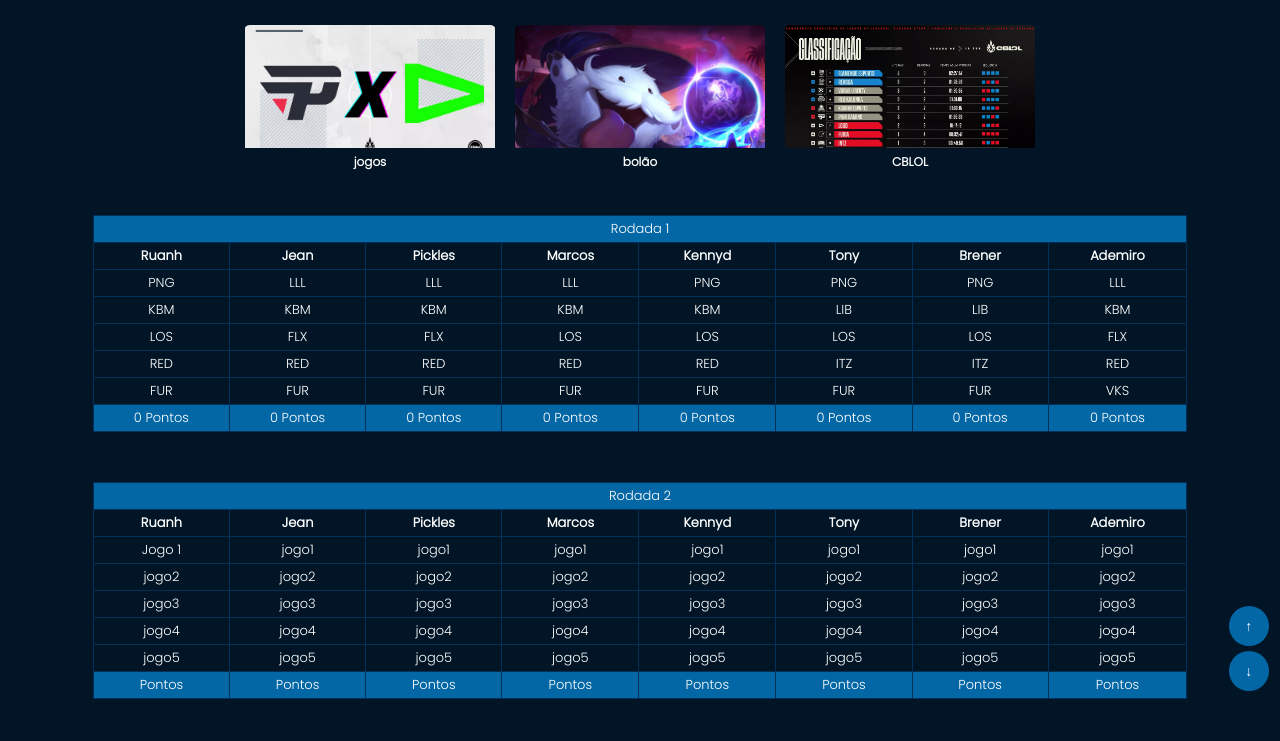
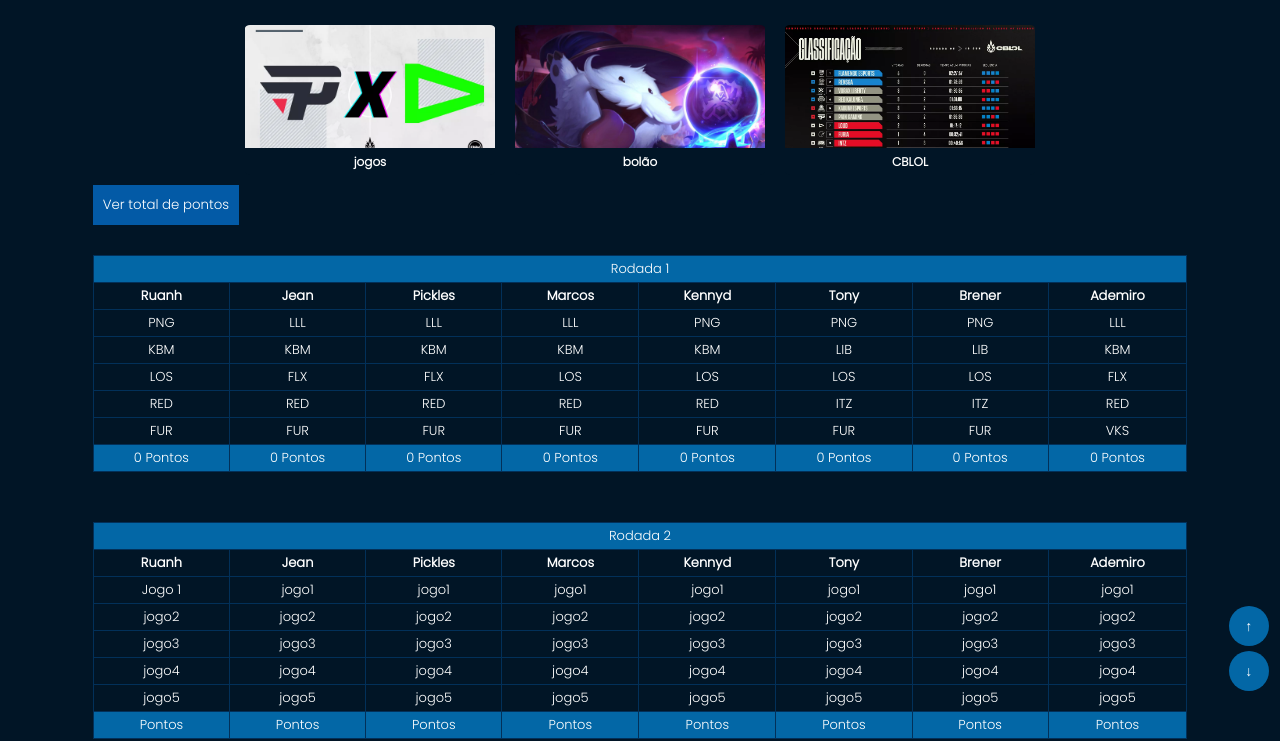
Before and after one commit to joseruanh/bolaoCbloiros, a plain HTML site: page p/planilha.html in a window 1280 px wide. Shown: the part 82-823 px from the top of the page. Drawn offline with Linux system fonts and the light colour scheme.

Commit message:
adicionando botão

```diff
--- a/estilo/planilha.css
+++ b/estilo/planilha.css
@@ -189,6 +189,27 @@ button#verPontosPlanilha:hover
     background-color: var(--cor4);
 }
 
+button.verpontosss
+{
+    background-color: var(--cor3);
+    padding: 10px;
+    border: none;
+    transition: 0.3s;
+}
+
+button.verpontosss:hover
+{
+    background-color: var(--cor5);
+}
+
+
+
+
+
+
+
+
+
 @media (max-width: 855px)
 {
     table{font-size: 10px;}
--- a/p/planilha.html
+++ b/p/planilha.html
@@ -41,6 +41,8 @@
 
     <main>
         <div class="areaRodadas">
+
+            <p><button class="verpontosss" onclick="descer()"> Ver total de pontos</button></p>
 
             <div class="rodada">
                 <table class="tabelaPlanilha">
```
